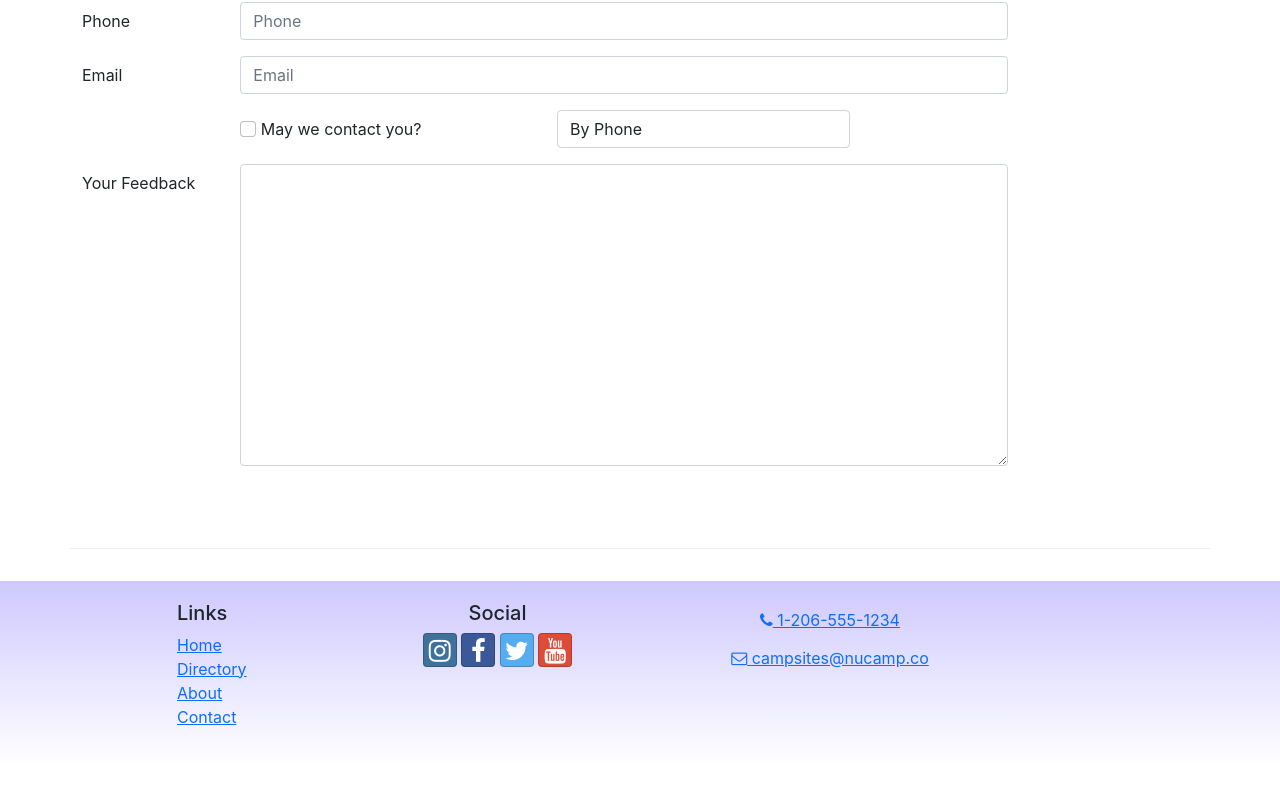
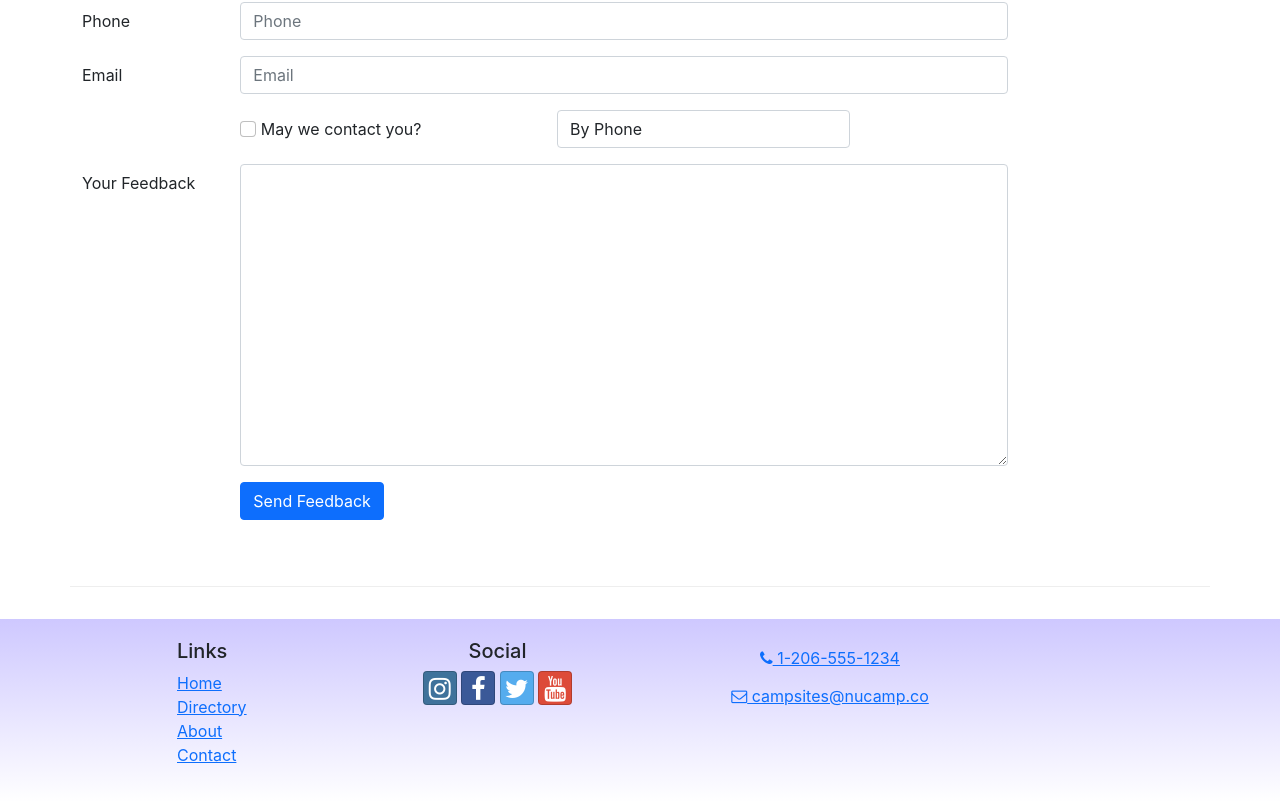
Before and after one commit to vstella215/React-Course-Project, a React (Create React App) app: page /contact in a window 1280 px wide. Shown: the part 619-1420 px from the top of the page. Before the commit the page ends 1384 px from the top, so only its background shows below. Built offline with nearby package versions, Linux system fonts and the light colour scheme.

Commit message:
ContactForm Part 3

```diff
--- a/src/components/ContactForm.js
+++ b/src/components/ContactForm.js
@@ -2,6 +2,12 @@
 import { Formik, Field, Form } from "formik";
 
 const ContactForm = () => {
+    const handleSubmit = (values, { resetForm }) => {
+        console.log('form values:', values);
+        console.log('in JSON format:', JSON.stringify(values));
+        resetForm();
+    };
+
     return (
   <Formik
     initialValues={{
@@ -13,6 +19,7 @@
       contactType: "By phone",
       feedBack: "",
     }}
+    onSubmit={handleSubmit}
   >
     <Form>
       <FormGroup row>
@@ -98,7 +105,11 @@
         </Col>
       </FormGroup>
       <FormGroup row>
-
+        <Col md={{ size: 10, offset: 2 }}>
+            <Button type='submit' color='primary'>
+                Send Feedback
+            </Button>
+        </Col>
       </FormGroup>
     </Form>
   </Formik>
```
